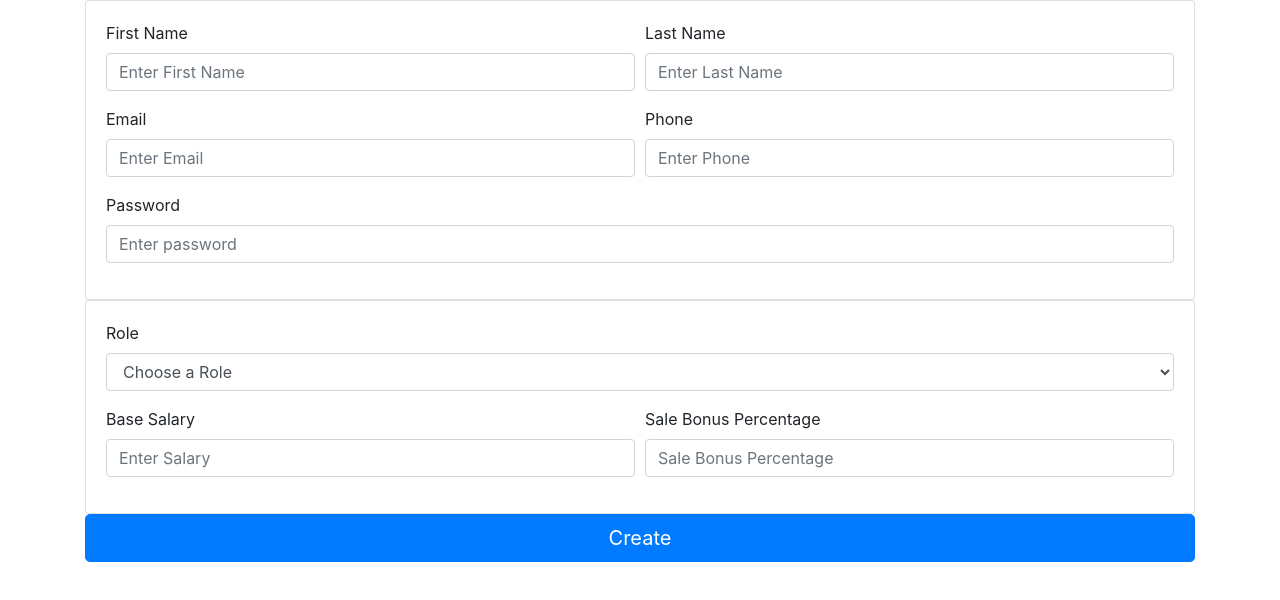
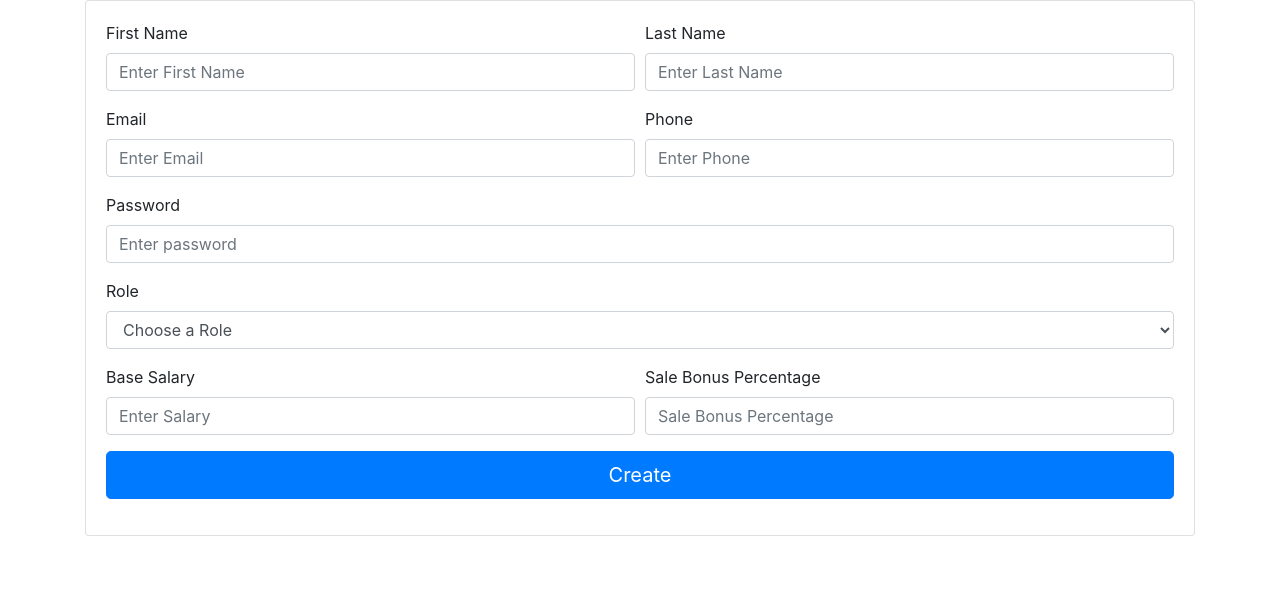
Before and after one commit to durancu/crm-insurance-frontend, a React (Create React App) app: page / in a window 1280 px wide. Shown: the top 600 px of the page. Built offline with nearby package versions, Linux system fonts and the light colour scheme.

Commit message:
change design form user

```diff
--- a/src/components/users/UserForm.jsx
+++ b/src/components/users/UserForm.jsx
@@ -42,10 +42,6 @@ export default function UserForm() {
                 <Form.Control type="password" placeholder="Enter password" name="password" onChange={handleChange} />
               </Form.Group>
             </Form.Row>
-          </Card.Body>
-        </Card>
-        <Card>
-          <Card.Body>
             <Form.Row>
               <Form.Group as={Col}>
                 <Form.Label>Role</Form.Label>
@@ -66,13 +62,13 @@ export default function UserForm() {
                 <Form.Control type="text" placeholder="Sale Bonus Percentage" name="sale_bonus_percentage" onChange={handleChange} />
               </Form.Group>
             </Form.Row>
+            <Form.Row className="justify-content-md-center">
+              <Form.Group as={Col}>
+                <Button type="submit" size="lg" block>Create</Button>
+              </Form.Group>
+            </Form.Row>
           </Card.Body>
         </Card>
-        <Form.Row className="justify-content-md-center">
-          <Form.Group as={Col}>
-            <Button type="submit" size="lg" block>Create</Button>
-          </Form.Group>
-        </Form.Row>
       </Form>
     </div>
   )
```
Also changed, not shown: 1 other file (tests, documents, lock files or other folders).
